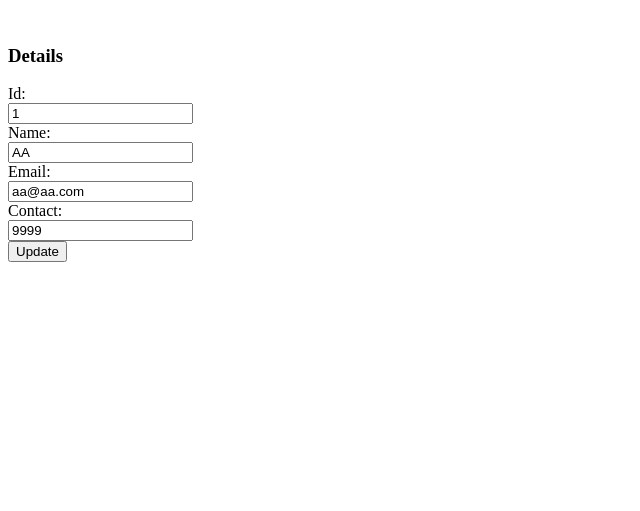
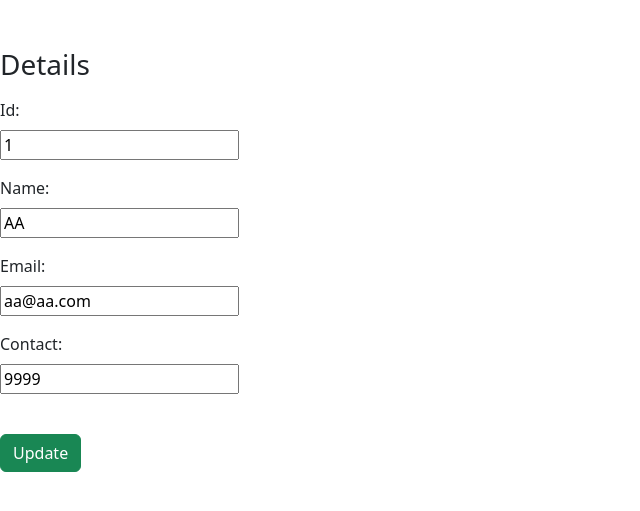
Before and after one commit to josecome/crud-in-django, a Django app: page /edit/1 in a window 1280 px wide. Shown: the top 511 px of the page, without its empty margins (0-640 px from the left). Run offline with Django 4.2, Linux system fonts and the light colour scheme; data comes from the database, SQL or seed files in the repository.

Commit message:
Minor changes made

```diff
--- a/clients/templates/edit.html
+++ b/clients/templates/edit.html
@@ -5,43 +5,45 @@
     <title>Index</title>
     {% load static %}
     <link rel="stylesheet" href="{% static 'css/style.css' %}"/>
+    <link href="https://cdn.jsdelivr.net/npm/bootstrap@5.3.0-alpha1/dist/css/bootstrap.min.css" rel="stylesheet" integrity="sha384-GLhlTQ8iRABdZLl6O3oVMWSktQOp6b7In1Zl3/Jr59b6EGGoI1aFkw7cmDA6j6gD" crossorigin="anonymous">
+
 </head>
 <body>
 <form method="POST" class="" action="/update/{{ clients.cid }}">
         {% csrf_token %}
     <div class="">
 <br>
-    <div class="">
-    <label class=""></label>
+    <div class="mb-3">
+    <label class="form-label"></label>
     <div class="">
     <h3>Details</h3>
     </div>
   </div>
-    <div class="">
-    <label class="">Id:</label>
-    <div class="">
+  <div class="mb-3">
+    <label class="form-label">Id:</label>
+    <div class="mb-3">
         <input type="text" name="cid" id="id_cid" required maxlength="20" value="{{ clients.cid }}"/>
     </div>
   </div>
-  <div class="">
-    <label class="">Name:</label>
+  <div class="mb-3">
+    <label class="form-label">Name:</label>
     <div class="">
         <input type="text" name="name" id="id_name" required maxlength="100" value="{{ clients.name }}" />
     </div>
   </div>
-    <div class="">
-    <label class="">Email:</label>
+    <div class="mb-3">
+    <label class="form-label">Email:</label>
     <div class="">
         <input type="email" name="email" id="id_email" required maxlength="254" value="{{ clients.email }}" />
     </div>
   </div>
-    <div class="">
-    <label class="">Contact:</label>
-    <div class="">
+    <div class="mb-3">
+    <label class="form-label">Contact:</label>
+    <div class="mb-3">
         <input type="text" name="contact" id="id_contact" required maxlength="15" value="{{ clients.contact }}" />
     </div>
   </div>
-    <div class="">
+    <div class="mb-3">
     <label class=""></label>
     <div class="">
     <button type="submit" class="btn btn-success">Update</button>
@@ -49,6 +51,7 @@
   </div>
     </div>
 </form>
+<script src="https://cdn.jsdelivr.net/npm/bootstrap@5.3.0-alpha1/dist/js/bootstrap.bundle.min.js" integrity="sha384-w76AqPfDkMBDXo30jS1Sgez6pr3x5MlQ1ZAGC+nuZB+EYdgRZgiwxhTBTkF7CXvN" crossorigin="anonymous"></script>
 
 </body>
 </html>
```
Also changed, not shown: clients/templates/index.html (+16 -12 lines).
